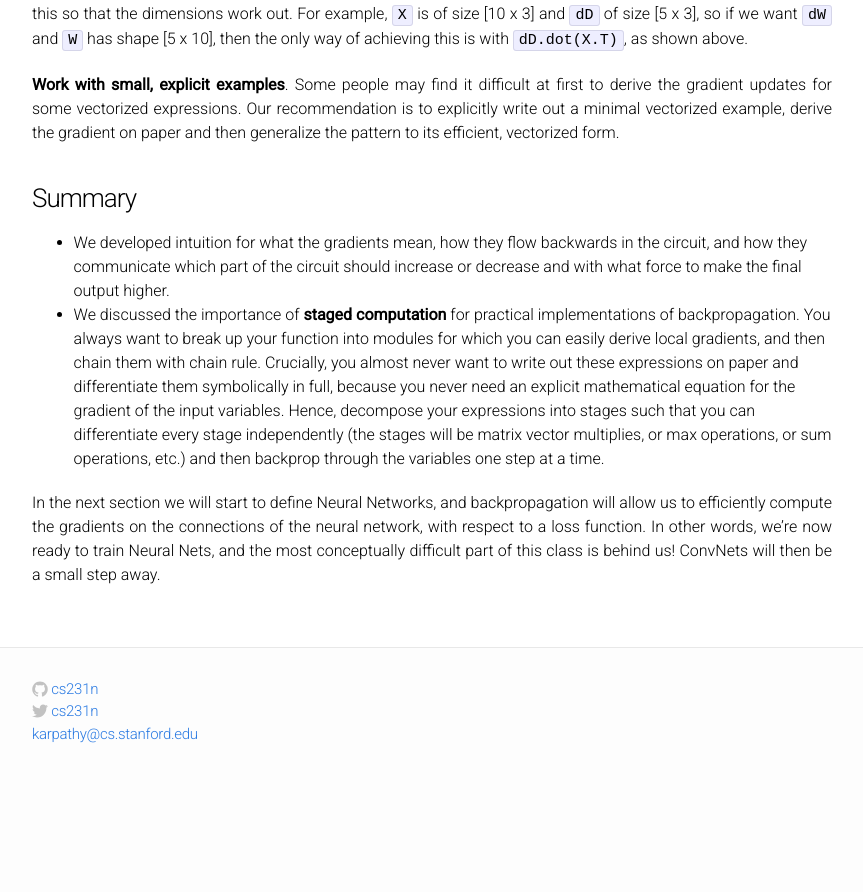
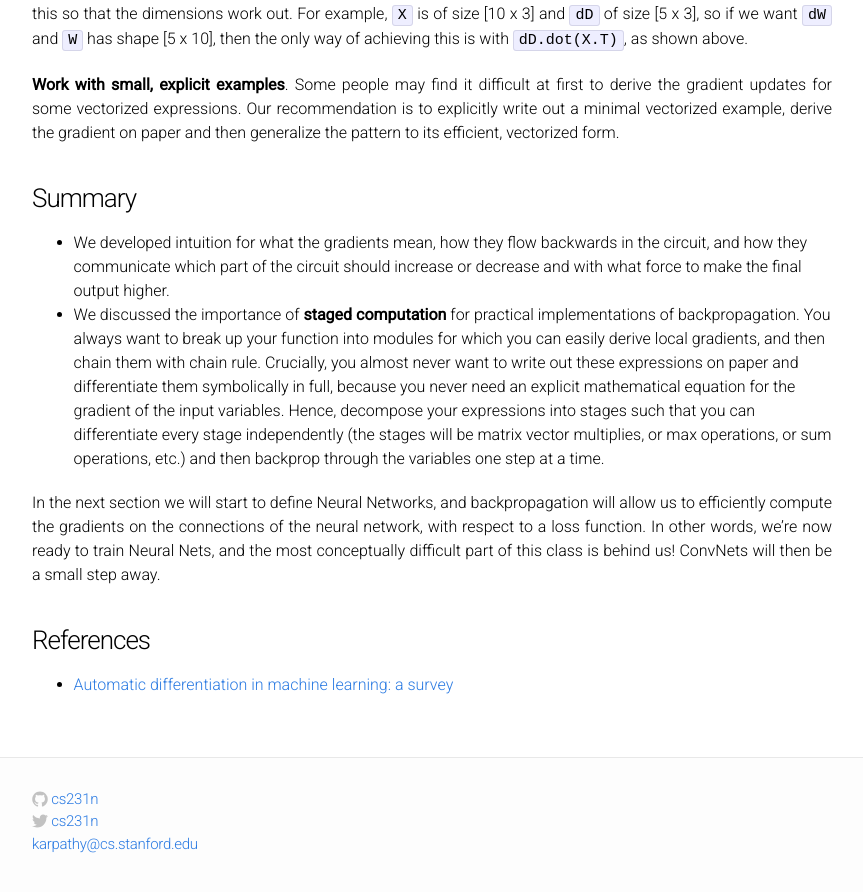
Before and after one commit to cs231n/cs231n.github.io, a Jekyll site: the page built from optimization-2.md, in a window 1280 px wide and 900 px high, scrolled down 9228 px. Shown: the top 892 px of the window, without its empty margins (208-1071 px from the left). Built offline with Jekyll 4.4.1, drawn with Linux system fonts in a browser that asks for light colours; Markdown is read by kramdown in place of the engine named in the settings; formulas are drawn with MathJax 3; before the commit the page ends 10018 px from its top, so only the background shows below that.

Commit message:
adding a link

```diff
--- a/optimization-2.md
+++ b/optimization-2.md
@@ -288,3 +288,8 @@ dX = W.T.dot(dD)
 - We discussed the importance of **staged computation** for practical implementations of backpropagation. You always want to break up your function into modules for which you can easily derive local gradients, and then chain them with chain rule. Crucially, you almost never want to write out these expressions on paper and differentiate them symbolically in full, because you never need an explicit mathematical equation for the gradient of the input variables. Hence, decompose your expressions into stages such that you can differentiate every stage independently (the stages will be matrix vector multiplies, or max operations, or sum operations, etc.) and then backprop through the variables one step at a time.
 
 In the next section we will start to define Neural Networks, and backpropagation will allow us to efficiently compute the gradients on the connections of the neural network, with respect to a loss function. In other words, we're now ready to train Neural Nets, and the most conceptually difficult part of this class is behind us! ConvNets will then be a small step away.
+
+
+### References
+
+- [Automatic differentiation in machine learning: a survey](http://arxiv.org/abs/1502.05767)
```
